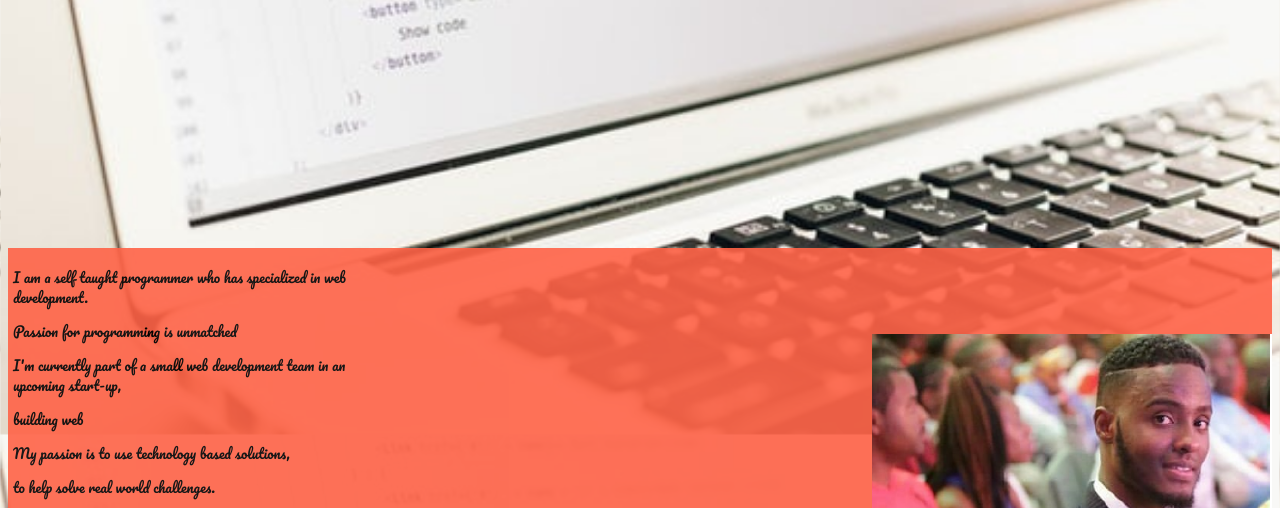
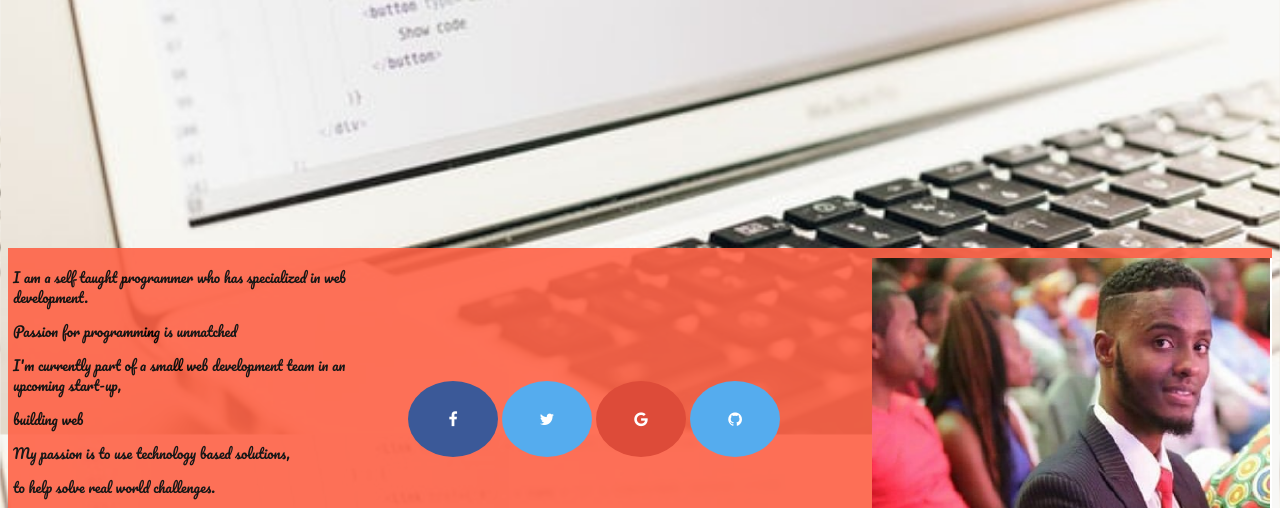
Before and after one commit to ahmo10/portfolio, a plain HTML site: page index.html in a window 1280 px wide. Shown: the part 419-927 px from the top of the page. Drawn offline with Linux system fonts and the light colour scheme.

Commit message:
added social media icons to about page

```diff
--- a/index.css
+++ b/index.css
@@ -60,6 +60,11 @@ h1 {
   position: relative;
   top: -450px;
 }
+.aboutContact{
+  position: absolute;
+  top: 800px;
+  right: 500px
+}
 .fa{
   padding: 30px;
   font-size: 50px;
```
